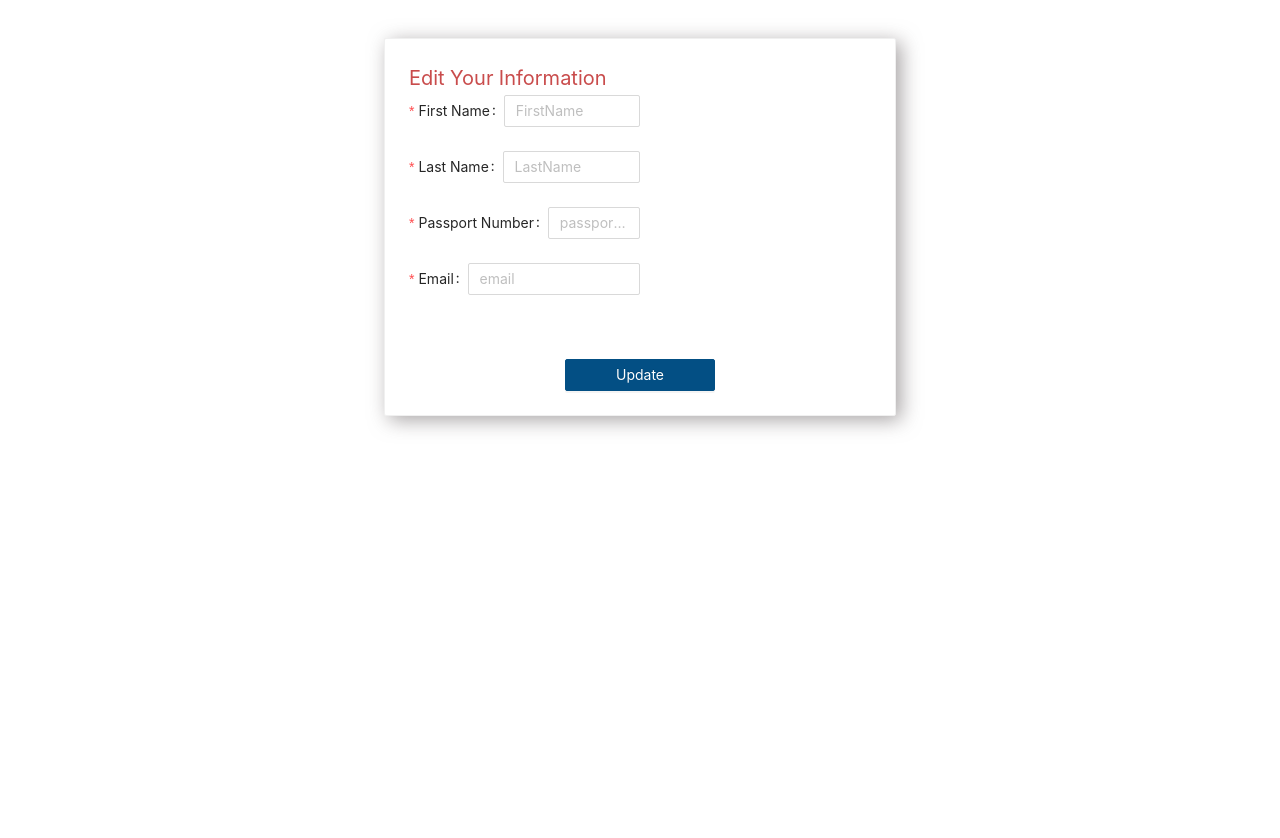
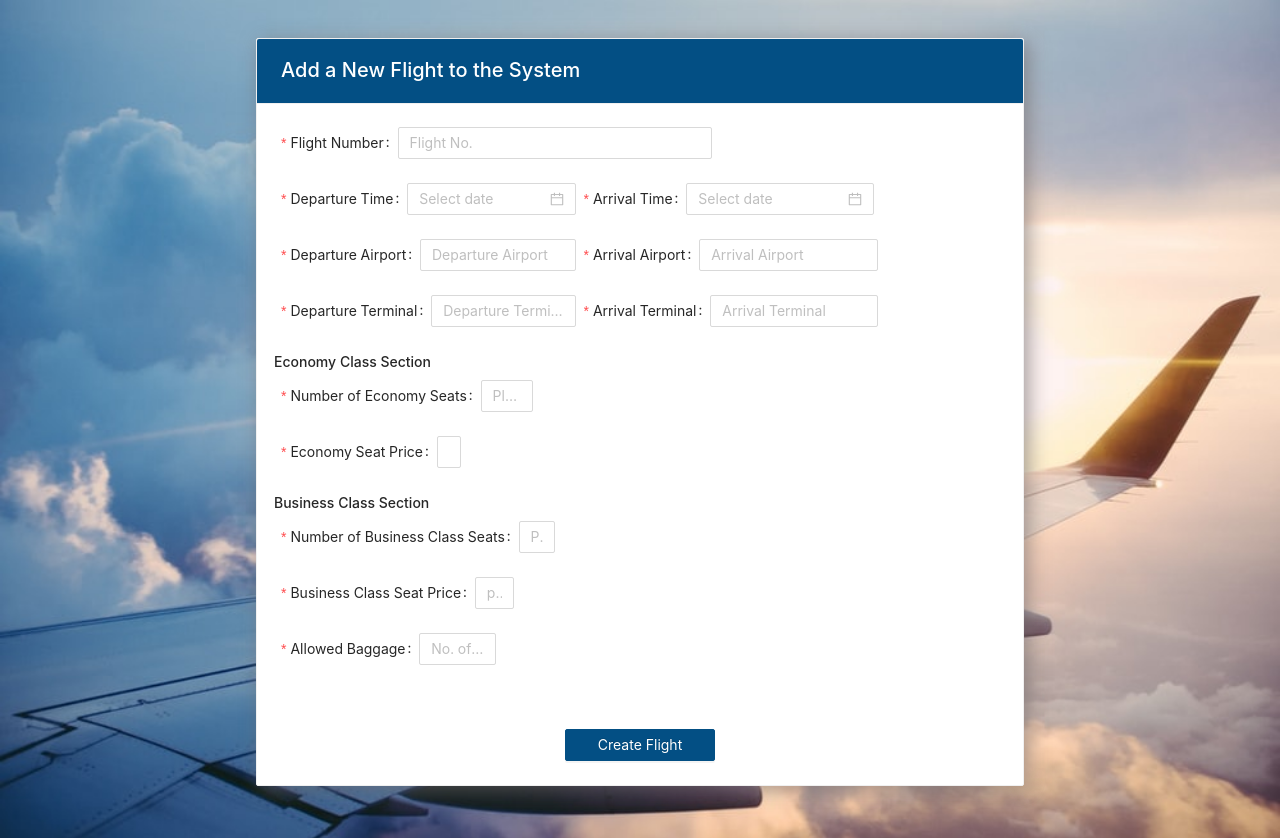
Before and after one commit to mariamsayed3/WeekEnd-developers, a React (Create React App) app in the folder frontend/: page /admin/update_flight/1 in a window 1280 px wide. Built offline with nearby package versions, Linux system fonts and the light colour scheme; the HTML template or start-up script is replaced by a standard one.

Commit message:
EditUser done + css

```diff
--- a/frontend/src/App.js
+++ b/frontend/src/App.js
@@ -9,8 +9,8 @@ function App() {
     <Router>
           {/* <PrivateRouteAdmin path='/admin/update_flight/:FlightID' component={UpdateFlight}/>   */}
           {/* <UpdateFlight /> */}
-          {/* <CreateFlight /> */}
-          <EditUser/>
+          <CreateFlight />
+          {/* <EditUser/> */}
     </Router>
 
   );
--- a/frontend/src/Components/Admin/CreateFlight.js
+++ b/frontend/src/Components/Admin/CreateFlight.js
@@ -5,6 +5,8 @@ import './Admin.css';
 import { useParams } from "react-router-dom";
 import { Button, Modal, Form, Input, Row, Col, DatePicker, Radio, Card } from 'antd';
 import { Mongoose } from 'mongoose';
+import '../../Styles/background.scss';
+
 require('dotenv').config('../../.env')
 
 const getTimeHours = (time) => ((time / 1000) / 3600);
@@ -50,7 +52,9 @@ function CreateFlight() {
 
   return (
     <div>
-      <Card className="updateCard">
+      <Card title="Add a New Flight to the System"
+       headStyle={{fontSize: '20px',color:'white',background:'#034f84'}}
+       className="updateCard">
         <Form form={form} onSubmit={Create} name="Create Flight">
           <Form.Item
             name="FlightNumber"
@@ -213,7 +217,7 @@ function CreateFlight() {
           </Form.Item>
 
           <div style={{ textAlign: 'center' }}>
-            <Button type="primary" onClick={Create} style={{ marginTop: '40px', width: '150px' }}>
+            <Button type="primary" onClick={Create} style={{background: '#034f84', borderColor: '#034f84',marginTop: '40px', width: '150px' }}>
               Create Flight
                       </Button>
           </div>
--- a/frontend/src/Components/Admin/EditUser.js
+++ b/frontend/src/Components/Admin/EditUser.js
@@ -2,7 +2,7 @@ import axios from 'axios';
 import 'antd/dist/antd.css';
 import { Button, Form, Input, Card, message } from 'antd';
 import './Admin.css';
-
+import '../../Styles/background.scss';
 
 require('dotenv').config()
 
@@ -24,11 +24,14 @@ function EditUser() {
 
     return (
         <div>
-            <Card style={{ width: '40%' }} className='updateCard' hoverable='true' >
+            {/* <img src={Airplane} alt='val' /> */}
+            <Card style={{ width: '60%' }}
+            className='updateCard'
+            hoverable='true'
+            title="Edit Your Information"
+            headStyle={{fontSize: '20px',color:'white',background:'#034f84'}}
+            bodyStyle={{backgroundColor: 'transparent'}}>
                 <div>
-                    <div>
-                        <label style={{ fontSize: '20px', color: '#c94c4c' }}>Edit Your Information</label>
-                    </div>
                     <Form form={form} name="Edit User">
                         {/* <Row gutter={16, 8}>
                             <Col span={8}> */}
@@ -65,7 +68,9 @@ function EditUser() {
                             <Input placeholder='email' />
                         </Form.Item>
                         <div style={{ textAlign: 'center' }}>
-                            <Button type="primary" onClick={Edit} style={{ background: '#034f84', borderColor: '#034f84', marginTop: '40px', width: '150px' }}>
+                            <Button type="primary"
+                            onClick={Edit}
+                            style={{ background: '#034f84', borderColor: '#034f84', marginTop: '40px', width: '150px' }}>
                                 Update
                       </Button>
                         </div>
--- /dev/null
+++ b/frontend/src/Styles/background.scss
@@ -0,0 +1,8 @@
+body{
+  background-image: url('../Assets/airplane.jpg');
+  -webkit-background-size: cover;
+  -moz-background-size: cover;
+  -o-background-size: cover;
+  background-size: cover;
+  background-repeat: no-repeat;
+}
--- a/frontend/src/Styles/createFlight.scss
+++ /dev/null
@@ -1,3 +0,0 @@
-.card{
-  background-color: rgb(241, 240, 240);
-}
```
Also changed, not shown: frontend/src/Assets/airplane.jpg (added).
